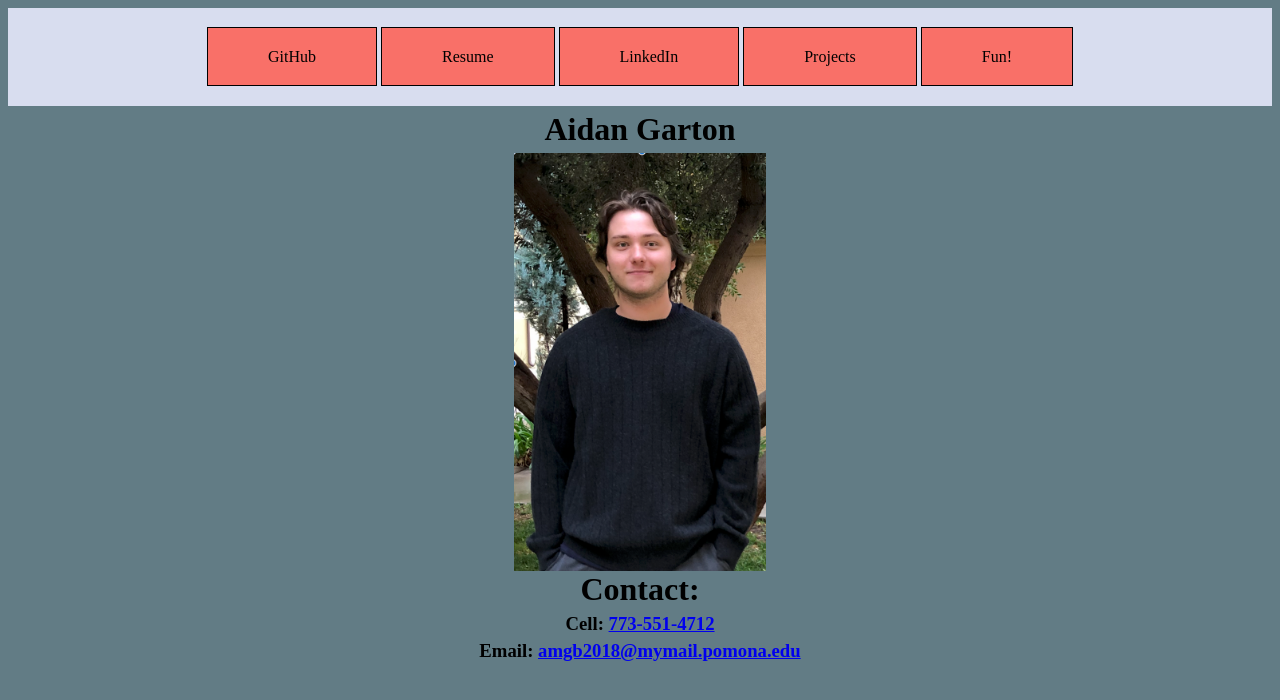
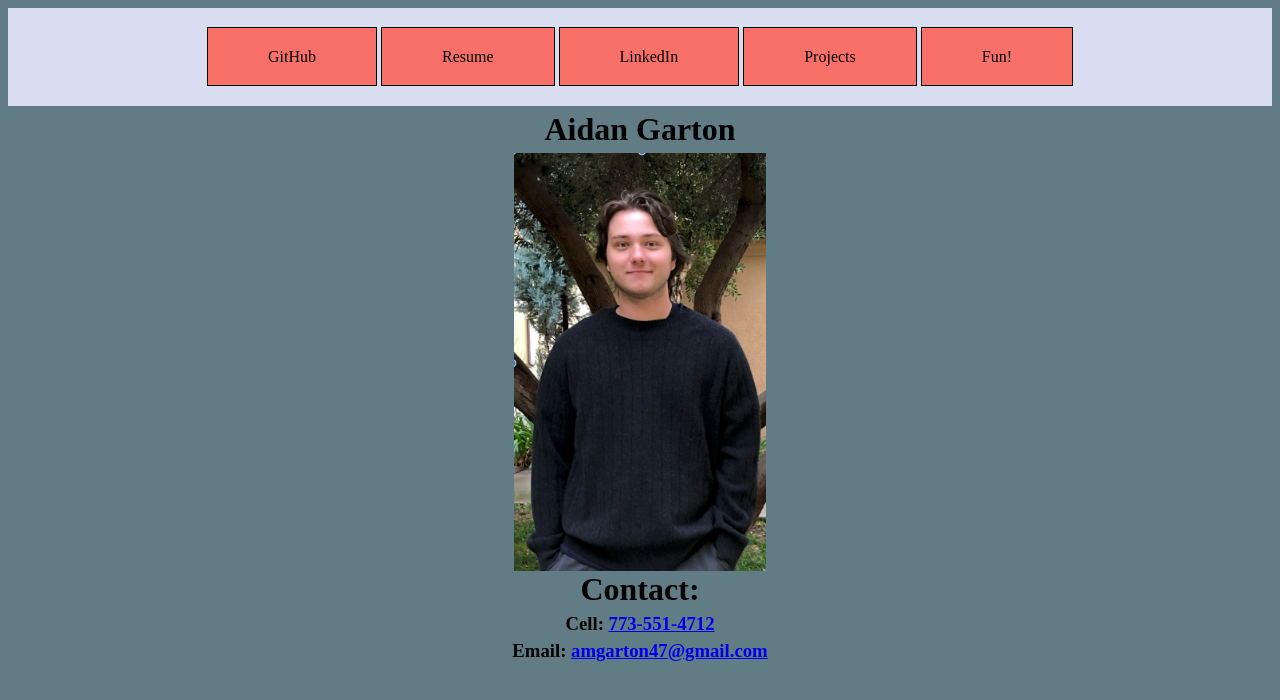
Before and after one commit to amgarton47/Personal-Website, a website: page public/index.html in a window 1280 px wide. Drawn offline with Linux system fonts and the light colour scheme.

Commit message:
updated email address

```diff
--- a/public/index.html
+++ b/public/index.html
@@ -32,7 +32,7 @@
         <div>
             <h1 style="margin: 0px; padding: 0px;">Contact:</h1>
             <h3>Cell: <a href="tel:773-551-4712">773-551-4712</a></h3>
-            <h3>Email: <a href="mailto:amgb2018@mymail.pomona.edu">amgb2018@mymail.pomona.edu</a></h3>
+            <h3>Email: <a href="mailto:amgarton47@gmail.com">amgarton47@gmail.com</a></h3>
         </div>
     </div>
 
```
Also changed, not shown: 1 other file.
